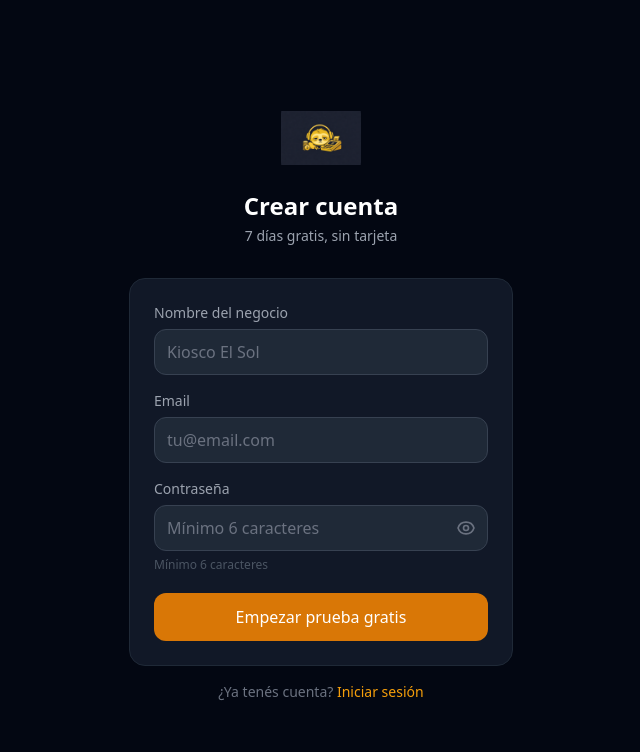
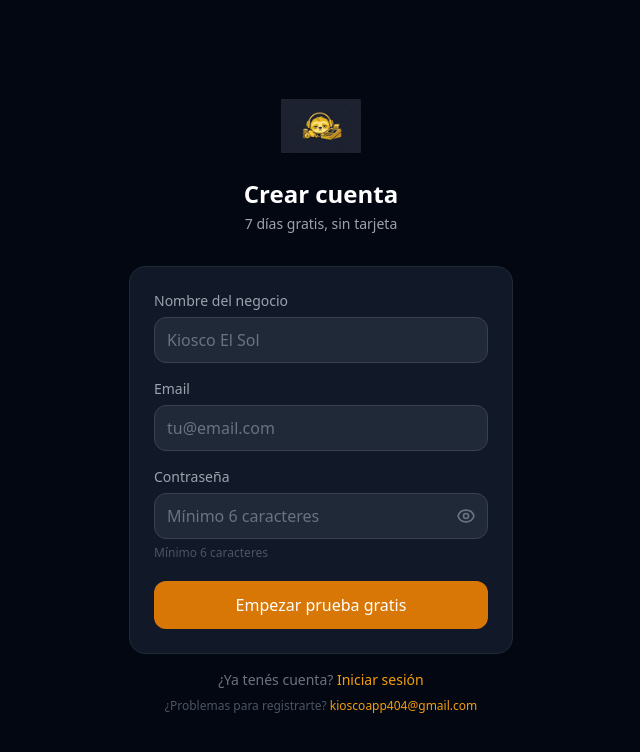
Before and after one commit to Lazyzz1/kioscoapp, a Next.js app: page /register in a window 1280 px wide. Shown: the top 752 px of the page, without its empty margins (319-959 px from the left). Built offline with nearby package versions, Linux system fonts and the light colour scheme; no server answers.

Commit message:
correo agregado en login, register y dashboard

```diff
--- a/app/(auth)/login/page.tsx
+++ b/app/(auth)/login/page.tsx
@@ -101,6 +101,12 @@ export default function LoginPage() {
           ¿No tenés cuenta?{' '}
           <Link href="/register" className="text-amber-500 hover:text-amber-400 font-medium">Registrate gratis</Link>
         </p>
+        <p className="text-center text-xs text-gray-600 mt-2">
+          ¿Problemas para entrar?{' '}
+          <a href="mailto:kioscoapp404@gmail.com" className="text-amber-500 hover:text-amber-400">
+            kioscoapp404@gmail.com
+          </a>
+        </p>
       </div>
     </div>
   )
--- a/app/(auth)/register/page.tsx
+++ b/app/(auth)/register/page.tsx
@@ -136,6 +136,12 @@ export default function RegisterPage() {
           ¿Ya tenés cuenta?{' '}
           <Link href="/login" className="text-amber-500 hover:text-amber-400 font-medium">Iniciar sesión</Link>
         </p>
+        <p className="text-center text-xs text-gray-600 mt-2">
+          ¿Problemas para registrarte?{' '}
+          <a href="mailto:kioscoapp404@gmail.com" className="text-amber-500 hover:text-amber-400">
+            kioscoapp404@gmail.com
+          </a>
+        </p>
       </div>
     </div>
   )
--- a/components/DashboardClient.tsx
+++ b/components/DashboardClient.tsx
@@ -566,7 +566,7 @@ export default function DashboardClient({ perfil, movimientosIniciales }: Props)
     if (res.ok) {
       window.location.href = '/pagar'
     } else {
-      setCancelError('No se pudo cancelar. Contactanos por WhatsApp.')
+      setCancelError('No se pudo cancelar. Contactanos por Correo.')
     }
   } catch {
     setCancelError('Hubo un problema. Intentá de nuevo.')
@@ -1280,6 +1280,12 @@ export default function DashboardClient({ perfil, movimientosIniciales }: Props)
             >
               Cancelar
             </Button>
+            <p className="text-center text-xs text-gray-600 pb-4 mt-2">
+              ¿Necesitás ayuda?{' '}
+              <a href="mailto:kioscoapp404@gmail.com" className="text-amber-500 hover:text-amber-400">
+                kioscoapp404@gmail.com
+              </a>
+            </p>
           </div>
         </Card>
        )}
```
